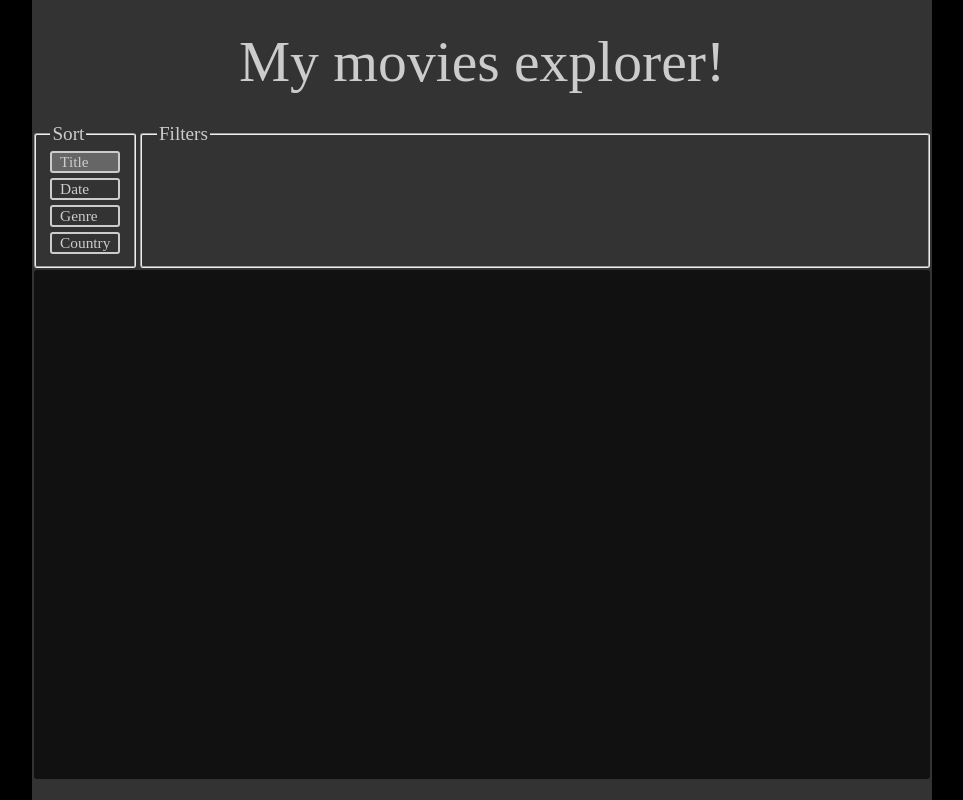
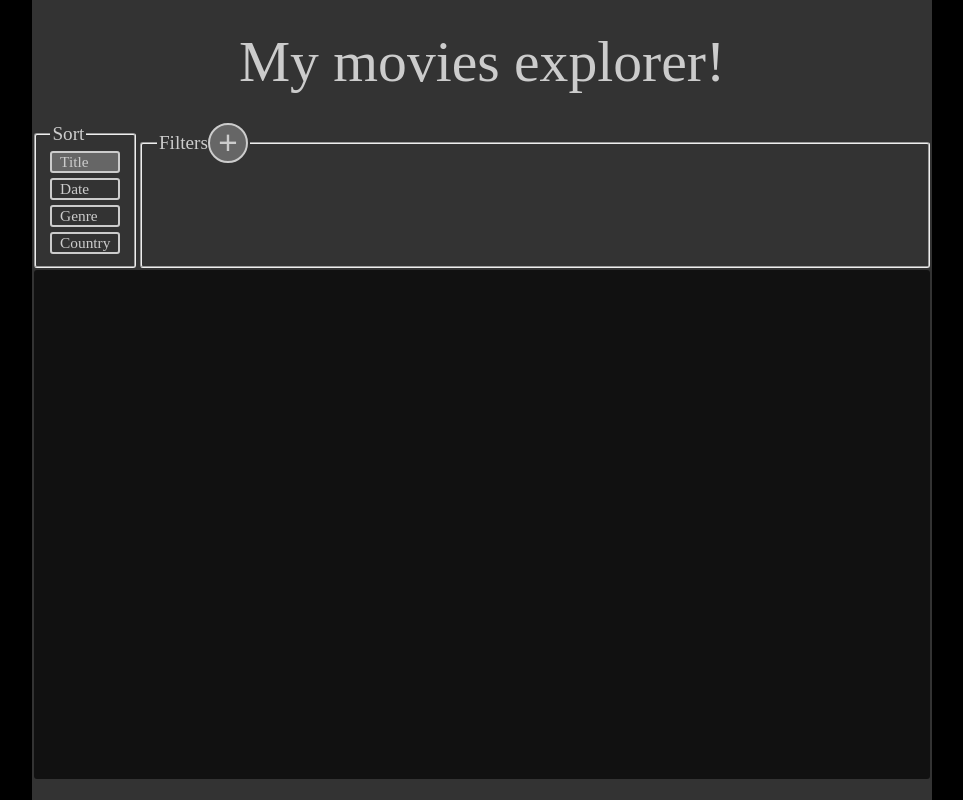
Before and after one commit to coud0011/IUTS3JavascriptFetchAPIMovies, a website: page src/template.html in a window 1280 px wide. Shown: the whole page, without its empty margins (158-1121 px from the left). Drawn offline with nearby package versions, Linux system fonts and the light colour scheme.

Commit message:
Présentation de l'interface de filtrage par mots-clés

```diff
--- a/public/css/index.css
+++ b/public/css/index.css
@@ -159,4 +159,26 @@ input[type="radio"]:checked ~ .sort__button {
 .filters {
   flex: 1;
   border-radius: 3px;
+  display: flex;
+  flex-direction: column;
 }
+
+.filters>legend{
+  display: flex;
+  flex-direction: row;
+  align-items: center;
+}
+
+button.button.filters__add{
+  border-radius: 50%;
+  align-items: center;
+  justify-content: center;
+}
+button.button.filters__add>*{
+  font-size: 2.5em;
+  text-align: center;
+}
+
+label.search, div.filters__propositions {
+  display: none;
+}
--- a/src/template.html
+++ b/src/template.html
@@ -20,7 +20,13 @@
         <label><input type="radio" name="sort" value="order[originalLanguage]" /><span  class="button sort__button">Country</span></label>
       </fieldset>
       <fieldset class="filters">
-        <legend>Filters</legend>
+        <legend>
+          Filters
+          <button class="button filters__add"><e>+</e></button>
+          <label class="search"></label>
+        </legend>
+        <div class="filters__propositions"></div>
+        <div class="filters__list"></div>
       </fieldset>
     </nav>
     <article class="movies-list"></article>
```
